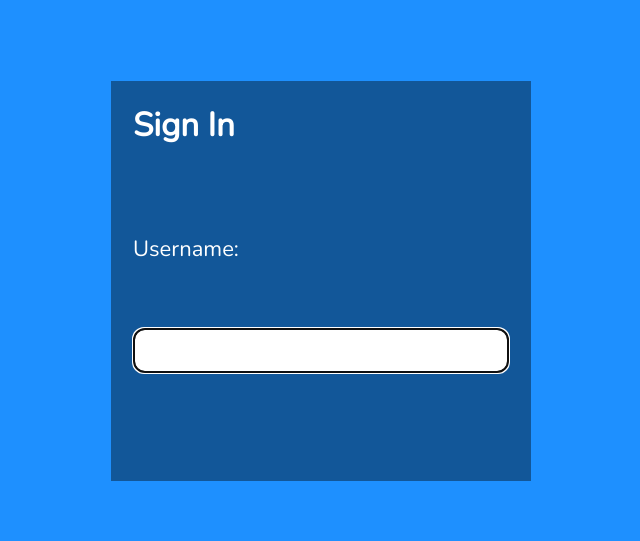
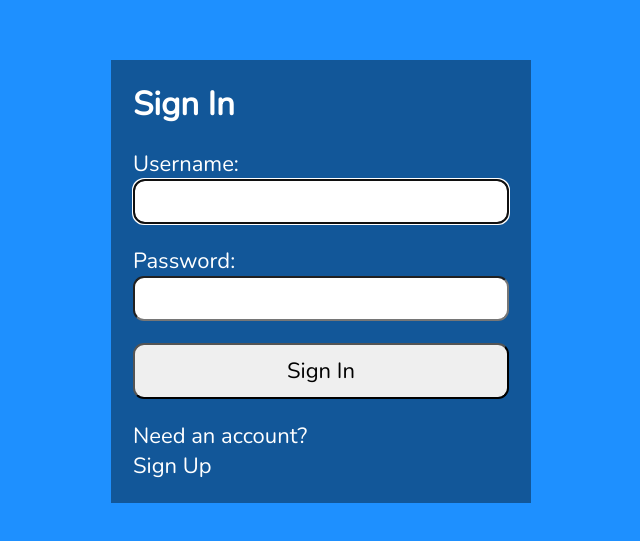
Before and after one commit to jorgegoco/react_users_template, a React (Create React App) app: page / in a window 1280 px wide. Shown: the part 119-660 px from the top of the page, without its empty margins (319-959 px from the left). Built offline with nearby package versions, Linux system fonts and the light colour scheme.

Commit message:
Finish login form

```diff
--- a/src/Login.js
+++ b/src/Login.js
@@ -17,6 +17,10 @@ const Login = () => {
     setErrMsg("")
   }, [user, pwd])
 
+  const handleSubmit = (e) => {
+    e.preventDefault()
+  }
+
   return (
     <section>
       <p
@@ -27,7 +31,7 @@ const Login = () => {
         {errMsg}
       </p>
       <h1>Sign In</h1>
-      <form>
+      <form onSubmit={handleSubmit}>
         <label htmlFor="username">Username:</label>
         <input
           type="text"
@@ -38,7 +42,24 @@ const Login = () => {
           value={user}
           required
         />
+
+        <label htmlFor="password">Password:</label>
+        <input
+          type="password"
+          id="password"
+          onChange={(e) => setPwd(e.target.value)}
+          value={pwd}
+          required
+        />
+        <button>Sign In</button>
       </form>
+      <p>
+        Need an account?
+        <br />
+        <span className="line">
+          {/* put router link here for Sign Up */}Sign Up
+        </span>
+      </p>
     </section>
   )
 }
--- a/src/Register.js
+++ b/src/Register.js
@@ -69,9 +69,9 @@ const Register = () => {
           // withCredentials: true,
         }
       )
-      console.log(response.data)
-      console.log(response.accessToken)
-      console.log(JSON.stringify(response))
+      setUser("")
+      setPwd("")
+      setMatchPwd("")
       // clear input fields
     } catch (err) {
       if (!err?.response) {
```
